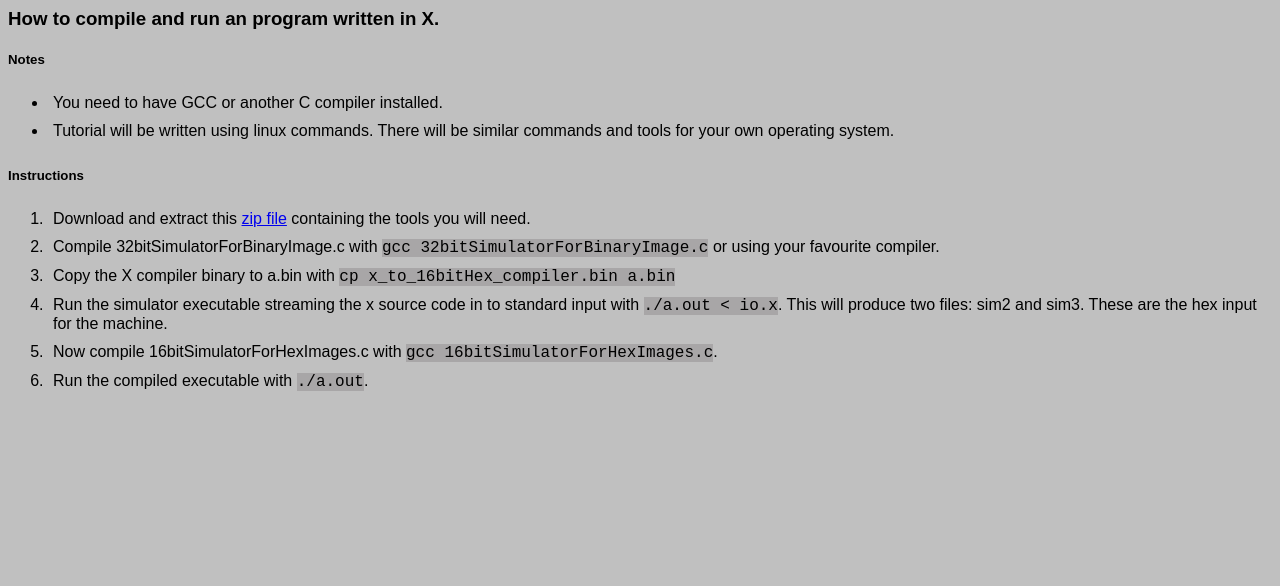
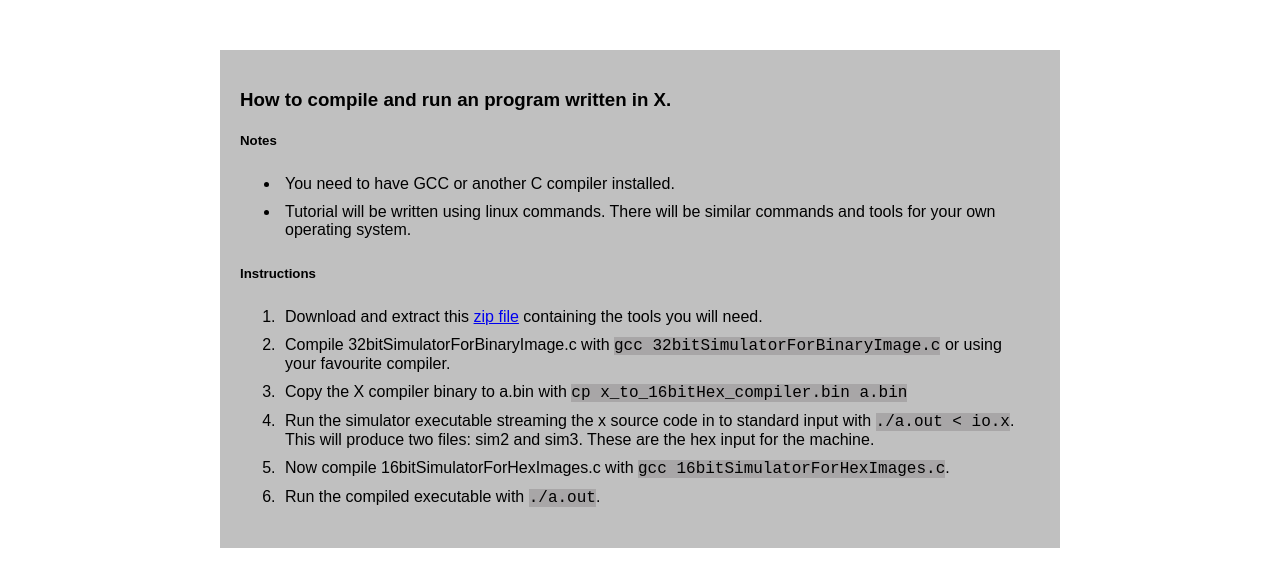
Before and after one commit to bighexmachine/bighexToolchain, a plain HTML site: page index.html in a window 1280 px wide. Drawn offline with Linux system fonts and the light colour scheme.

Commit message:
aesthetics

```diff
--- a/index.html
+++ b/index.html
@@ -2,7 +2,6 @@
   <head>
     <style>
       body {
-        background-color: #c0c0c0;
         font-family: Arial;
       }
       span {
@@ -12,9 +11,17 @@
       li {
         padding:5px;
       }
+      #container {
+        width:800px;
+        margin: auto;
+        margin-top: 50px;
+        padding: 20px;
+        background-color: #c0c0c0;
+      }
     </style>
   </head>
   <body>
+    <div id="container">
       <h3>How to compile and run an program written in X.</h3>
 
       <h5>Notes</h5>
@@ -36,5 +43,6 @@
 
         <li>Run the compiled executable with <span>./a.out</span>.
       </ol>
+    </div>
   </body>
 </html>
```
Lines whose indentation alone changed are shown as unchanged.
